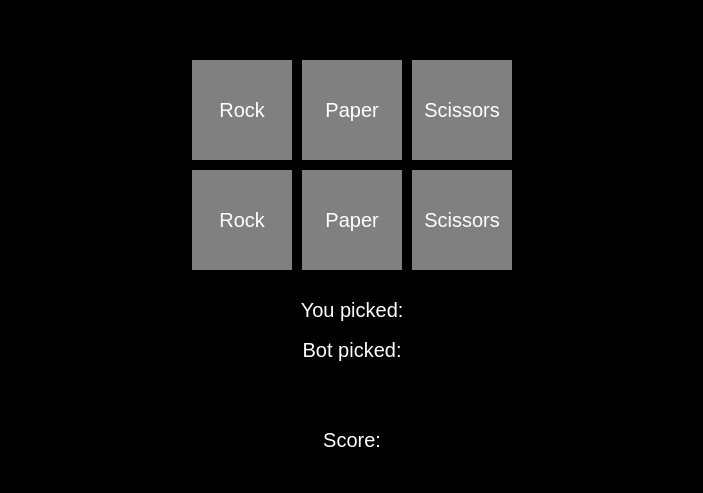
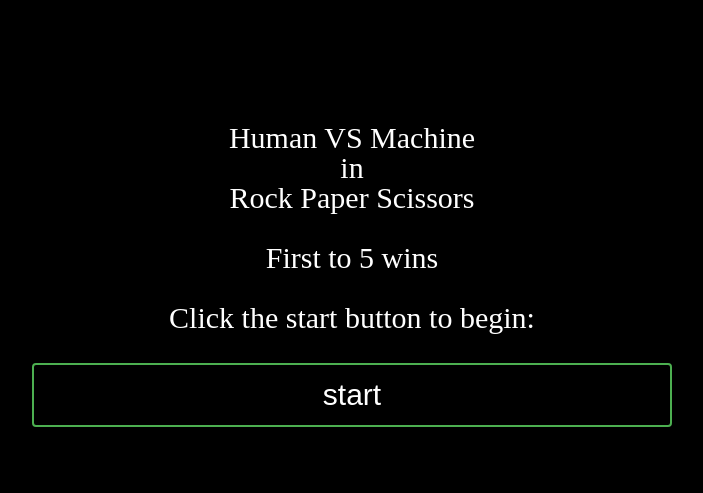
Before and after one commit to Michaelleojacob/rockpaperscissors_refactor_plus_ui, a plain HTML site: page index.html in a window 1280 px wide. Shown: the part 125-618 px from the top of the page, without its empty margins (288-991 px from the left). Drawn offline with Linux system fonts and the light colour scheme.

Commit message:
start screen is now on display on app launch. The game itself is covered and I have a splash screen or intro screen of sorts. Now to animate the transition from start screen to game. and then build out the logic for first to 5 points

```diff
--- a/index.html
+++ b/index.html
@@ -8,6 +8,22 @@
     <link rel="stylesheet" href="./style.css">
 </head>
 <body>
+
+    <div id="gameStartContainer" class="startScreen">
+        <p>Human VS Machine</p>
+
+        <p>in</p>
+
+        <p>Rock Paper Scissors</p>
+
+        <br>
+
+        <p>First to 5 wins</p>
+        <br>
+        <p>Click the start button to begin:</p>
+        <br>
+        <button class="button">start</button>
+    </div>
 
     <div class="container">
         <div class="playercontainer">
@@ -27,8 +43,10 @@
             <div id="playerSelected"></div>
             <br>
             <div id="botselected"></div>
+        </div>
 
-        </div>
+        <div id="round"></div>
+
 
         <div id="scoreBox" class="scoreBox"></div>
     </div>
--- a/script.js
+++ b/script.js
@@ -16,9 +16,18 @@ let pTagPlayerSelected = document.querySelector('#playerSelected');
 let pTagBotSelected = document.querySelector('#botselected');
 let pTagResult = document.querySelector('#resultptag');
 let gameResultDisplay = document.querySelector('#scoreBox');
-pTagPlayerSelected.textContent = `You picked:`
-pTagBotSelected.textContent = `Bot picked:`
-gameResultDisplay.textContent = `Score:`
+pTagPlayerSelected.textContent = `You picked:`;
+pTagBotSelected.textContent = `Bot picked:`;
+gameResultDisplay.textContent = `Score:`;
+const displayRound = document.querySelector("#round");
+const startbtn = document.querySelector('.button');
+const startScreen = document.querySelector('.startScreen');
+
+startbtn.addEventListener("click", function (e){
+    if(e.target.textContent === `start`){
+        startScreen.classList.add('display-none');
+    }
+})
 
 
 //!functions to increase score
@@ -66,6 +75,7 @@ function getComputerSelect(){
 }
 
 //!code that allows boxes to be clicked on and starts a round.
+// function gameStart(){
     boxes.forEach(box => box.addEventListener('click', function (e){
 
         if (e.target.textContent === "Rock"){
@@ -88,6 +98,7 @@ boxes.forEach(box => box.addEventListener('click', function (e){
             return;
         }
     }));
+// }
 
 
 //!round + game logic
@@ -95,6 +106,7 @@ function playRound (playerSelection, computerSelection){
     //?tie
     if (playerSelection === computerSelection){
         console.log("%cThe round ended in a draw!", "color:orange");
+        displayRound.textContent = `Draw`;
         draw();
     }
 
@@ -102,26 +114,32 @@ function playRound (playerSelection, computerSelection){
     if (playerSelection !== computerSelection){
         if((playerSelection === rock) && (computerSelection === paper)){
             console.log("%c" + roundLost, "color:red");
+            displayRound.textContent = `Bot won this round`;
             increaseComputerScore();
         }
         if((playerSelection === rock) && (computerSelection === scissors)){
             console.log("%c" + roundWin, "color: green");
+            displayRound.textContent = `Player won this round`;
             increasePlayerScore();
         }
         if((playerSelection === paper) && (computerSelection === rock)){
             console.log("%c" + roundWin, "color: green");
+            displayRound.textContent = `Player won this round`;
             increasePlayerScore();
         }
         if((playerSelection === paper) && (computerSelection === scissors)){
             console.log("%c" + roundLost, "color:red");
+            displayRound.textContent = `Bot won this round`;
             increaseComputerScore();
         }
         if((playerSelection === scissors) && (computerSelection === rock)){
             console.log("%c" + roundLost, "color:red");
+            displayRound.textContent = `Bot won this round`;
             increaseComputerScore();
         }
         if((playerSelection === scissors) && (computerSelection === paper)){
             console.log("%c" + roundWin, "color: green");
+            displayRound.textContent = `Player won this round`;
             increasePlayerScore();
         }
     }
@@ -129,34 +147,3 @@ function playRound (playerSelection, computerSelection){
     gameResultDisplay.textContent = scoreBoard;
 
 }
-
-
-
-
-
-
-
-// function game(){
-
-//     console.log(`final score ${scoreBoard}`)
-
-//     if( playerScore > computerScore){
-//         console.log("%cYou won the match!", "color:green; font-size: 25px");
-//         console.log(`to replay, you can type "game()" again and press enter, or simply press the "up" arrow key on your keyboard and then press enter.`)
-//     }
-//     if( playerScore < computerScore){
-//         console.log("%cYou lost the match.", "color:red; font-size: 25px");
-//         console.log(`to replay, you can type "game()" again and press enter, or simply press the "up" arrow key on your keyboard and then press enter.`)
-
-//     }
-//     if( playerScore === computerScore){
-
-//         console.log("%cThe match ended in a draw.", "color:orange; font-size: 25px" )
-//         console.log(`to replay, you can type "game()" again and press enter, or simply press the "up" arrow key on your keyboard and then press enter.`)
-//     }
-
-
-//     playerScore = 0;
-//     computerScore = 0;
-
-// }
--- a/style.css
+++ b/style.css
@@ -1,5 +1,8 @@
 .container {
 	display: flex;
+	position: fixed;
+	top: 0;
+	left: 0;
 	/* flex-direction: column; */
 	flex-wrap: wrap;
 	flex-direction: column;
@@ -8,9 +11,10 @@
 	font-size: 20px;
 	font-family: sans-serif;
 	height: 100vh;
-	/* width: 100vh; */
+	width: 100%;
 	background-color: black;
 	color: white;
+	z-index: 3;
 }
 
 .playercontainer {
@@ -71,5 +75,58 @@
 	height: 100px;
 	text-align: center;
 	align-items: center;
-	margin: 5px;
 }
+
+.startScreen {
+	display: flex;
+	position: fixed;
+	top: 0;
+	left: 0;
+	height: 100vh;
+	width: 100%;
+	background-color: black;
+	color: white;
+	z-index: 200;
+	text-align: center;
+	justify-content: center;
+	align-content: center;
+	/* line-height: 90vh; */
+	font-size: 30px;
+	flex-direction: column;
+}
+
+.button {
+	display: flex;
+	align-content: center;
+	justify-content: center;
+	/* background-color: #4caf50; Green */
+	background-color: black;
+	border: 2px solid #4caf50;
+	color: white;
+	text-align: center;
+	text-decoration: none;
+	display: inline-block;
+	font-size: 30px;
+	cursor: pointer;
+	width: 50%;
+	height: 8%;
+	z-index: 201;
+	position: relative;
+	margin-left: auto;
+	margin-right: auto;
+	border-radius: 4px;
+}
+
+button:hover {
+	background-color: #4caf50;
+	color: white;
+}
+
+button:focus {
+	background-color: #4caf50;
+	outline: none;
+}
+
+.display-none {
+	display: none;
+}
```
Lines whose indentation alone changed are shown as unchanged.
